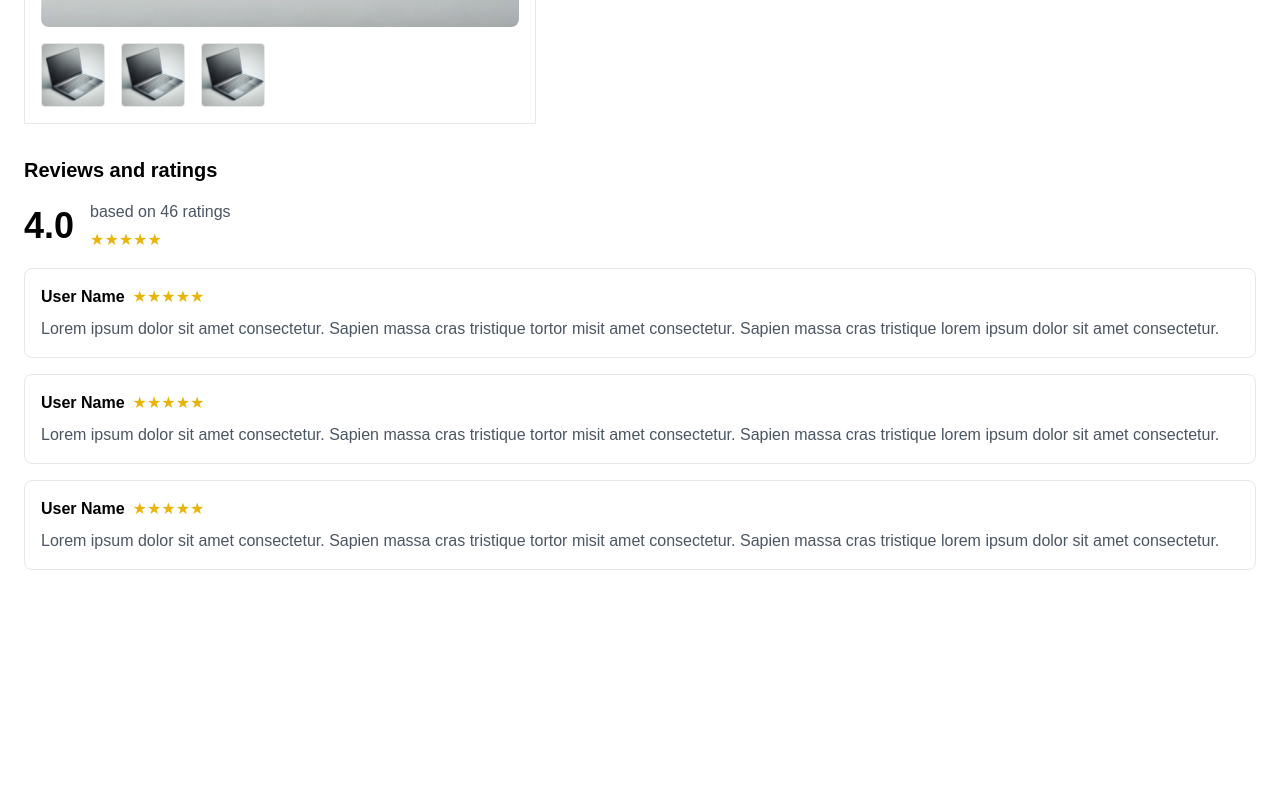
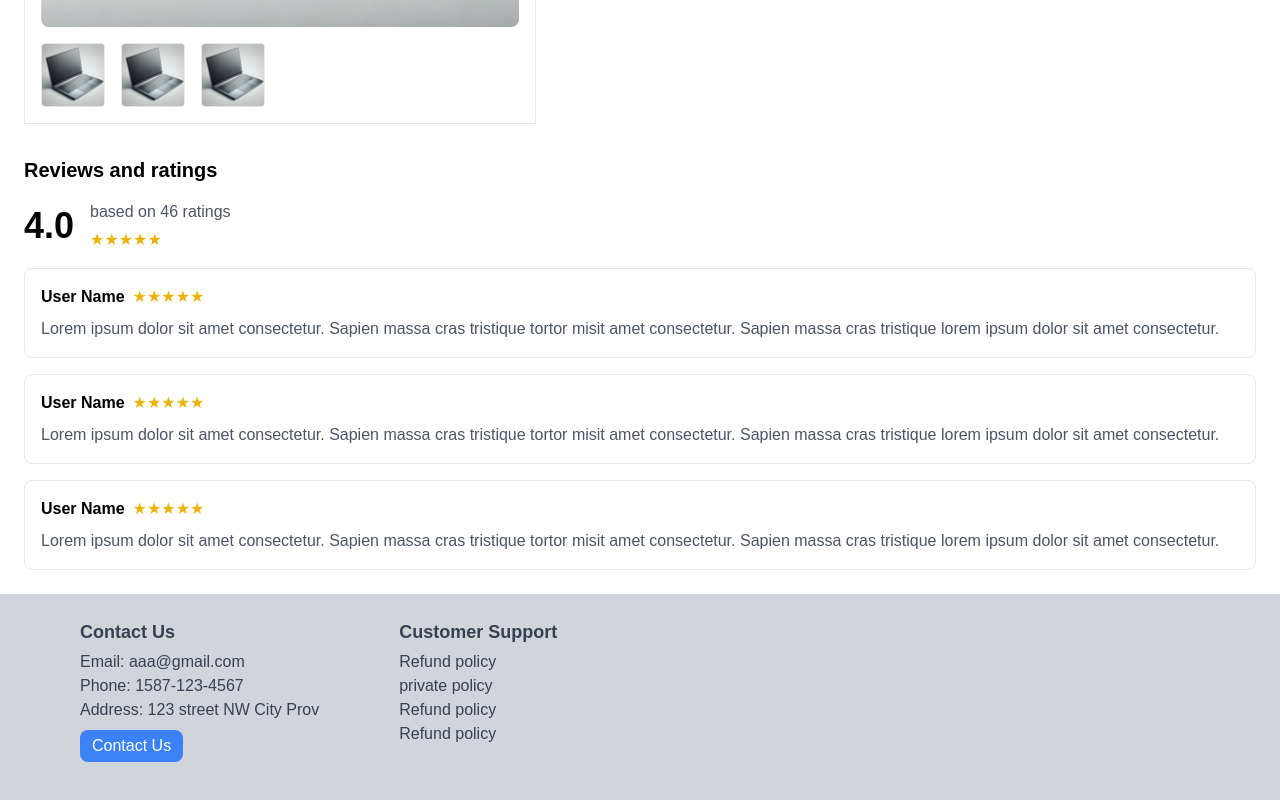
Before and after one commit to mandyl94910/CapstoneV2, a Next.js app: page /product/1 in a window 1280 px wide. Shown: the part 566-1366 px from the top of the page. Before the commit the page ends 1160 px from the top, so only its background shows below. Built offline with nearby package versions, Linux system fonts and the light colour scheme.

Commit message:
create footer conponent

```diff
--- /dev/null
+++ b/components/common/Footer.js
@@ -0,0 +1,23 @@
+
+
+export default function Footer(){
+
+    return(
+        <div className="flex gap-20 h-52 bg-gray-300 pt-6 pl-20">
+            <div className="text-gray-700">
+                <h2 className="text-lg font-bold mb-1">Contact Us</h2>
+                <p>Email: aaa@gmail.com</p>
+                <p>Phone: 1587-123-4567</p>
+                <p>Address: 123 street NW City Prov</p>
+                <button className=" bg-blue-500 text-white mt-2 px-3 py-1 rounded-lg hover:bg-blue-600">Contact Us</button>
+            </div>
+            <div className="text-gray-700">
+                <h2 className="text-lg font-bold mb-1">Customer Support</h2>
+                <p>Refund policy</p>
+                <p>private policy</p>
+                <p>Refund policy</p>
+                <p>Refund policy</p>
+            </div>
+        </div>
+    );
+}
--- a/pages/all-products/products.js
+++ b/pages/all-products/products.js
@@ -3,6 +3,7 @@ import React, { useState } from 'react';
 import CateSidebar from '../../components/category/CateSidebar';
 import ProductGrid from '../../components/category/ProductGrid';
 import Header from '../Header';
+import Footer from '../../components/common/Footer';
 
 const categories = [
   { name: 'All Products', isSubcategory: false },
@@ -63,6 +64,8 @@ export default function Products({user, onLogout}) {
                 <ProductGrid products={products} />
             </div>
         </div>
+
+        <Footer />
     </main>
   );
 }
--- a/pages/product/[id].js
+++ b/pages/product/[id].js
@@ -3,6 +3,7 @@
 import { useRouter } from 'next/router';
 import { useState } from 'react';
 import Header from '../Header';
+import Footer from '../../components/common/Footer';
 
 const ProductPage = () => {
     const [quantity, setQuantity] = useState(1);
@@ -139,6 +140,7 @@ const ProductPage = () => {
                     </div>
                 </div>
             </div>
+            <Footer />
         </main>
     );
 };
```
